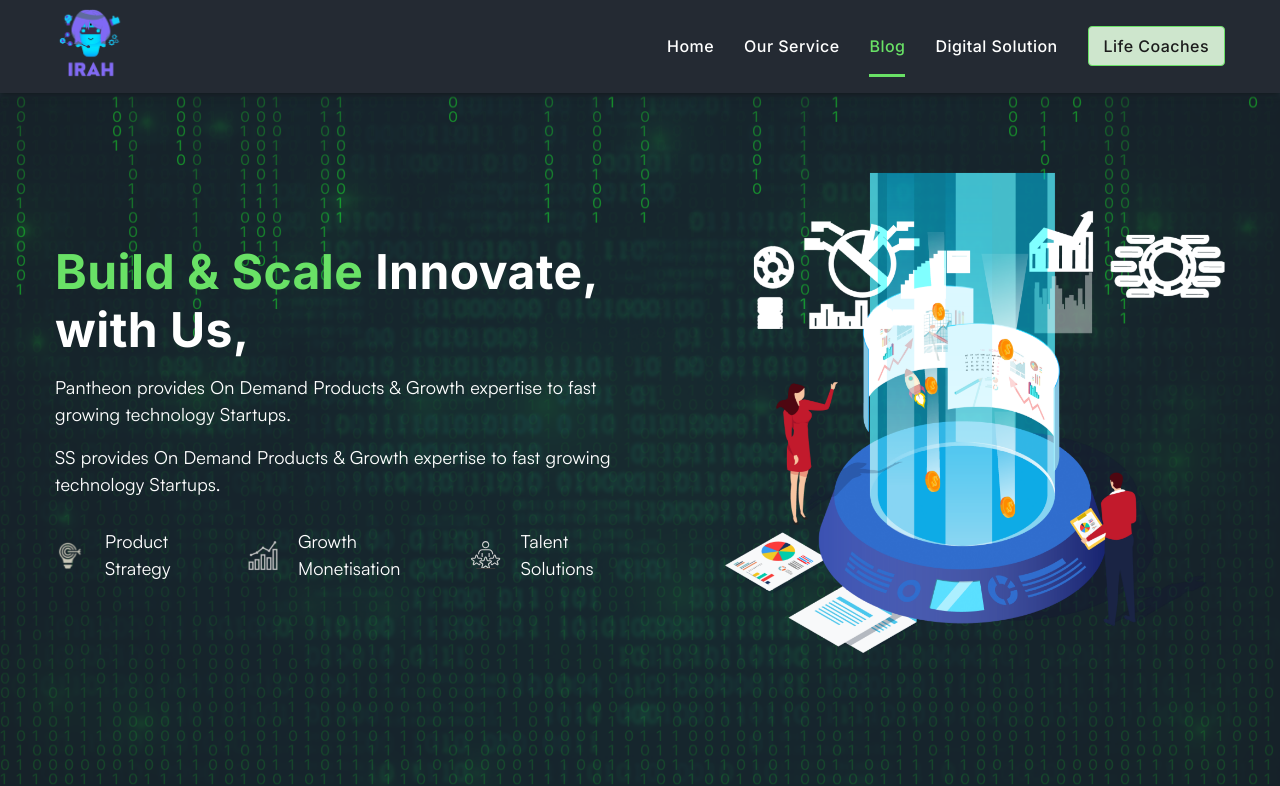
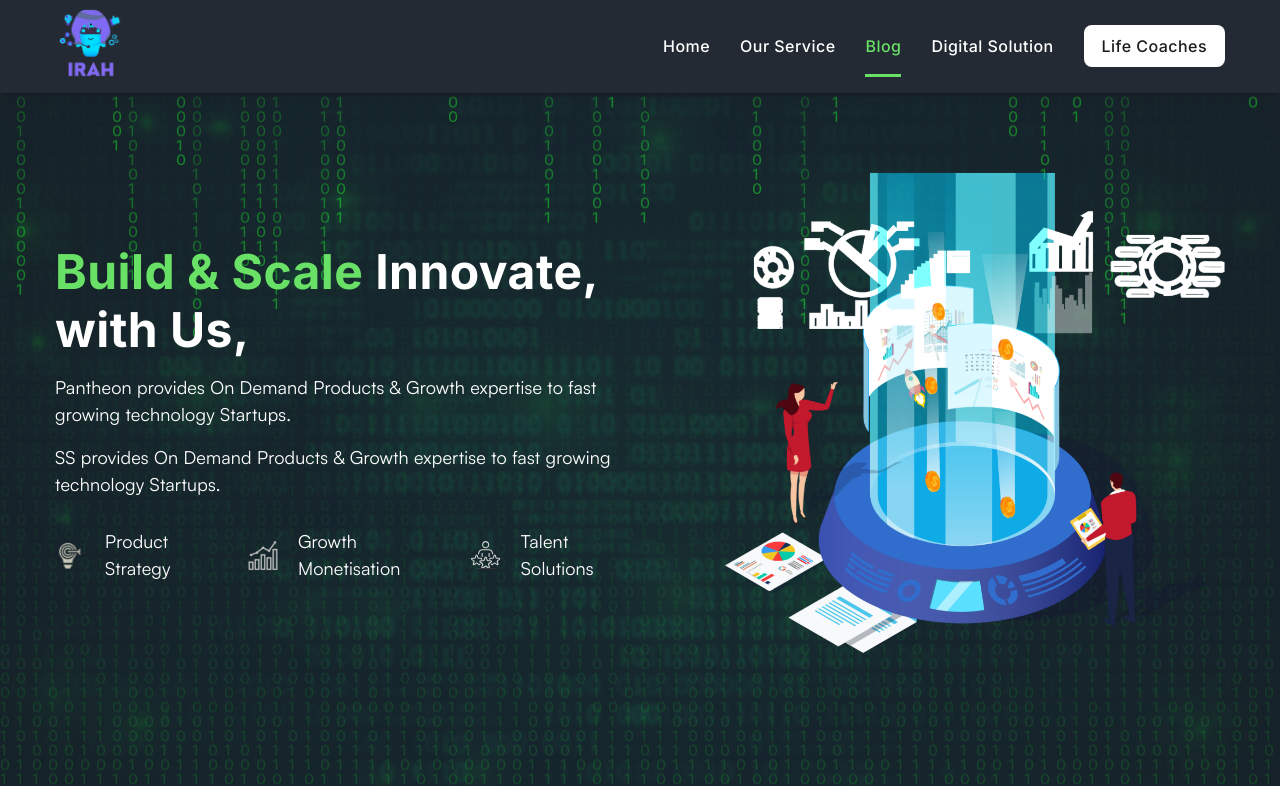
Before and after one commit to davidbaraiya/Irah_Solutions, a React (Vite) app: page /blog in a window 1280 px wide. Shown: the top 786 px of the page. Built offline with nearby package versions, Linux system fonts and the light colour scheme.

Commit message:
minor change

```diff
--- a/src/components/header/header.css
+++ b/src/components/header/header.css
@@ -73,7 +73,14 @@
 }
 
 .nav-link .btn {
-    padding: 5px 15px !important;
+    background: #fff !important;
+    border: none !important;
+    padding: 7px 18px !important;
+    border-radius: 8px;
+}
+
+.nav-link .btn:hover {
+    background-color: #fff !important;
 }
 
 .btn::before {
--- a/src/pages/services/Services.jsx
+++ b/src/pages/services/Services.jsx
@@ -32,7 +32,7 @@ const serviceTech = [
     list: [
       ,
       "Affiliate Marketing",
-      "Digi6tal Marketing",
+      "Digital Marketing",
       "Performance Marketing",
     ],
   },
--- a/src/pages/services/services.css
+++ b/src/pages/services/services.css
@@ -76,6 +76,10 @@
   width: 60px;
   height: 60px;
   transition: all 1s ease-in-out;
+}
+
+.service-section h3 {
+  text-transform: capitalize;
 }
 
 .service-details ul li {
```
